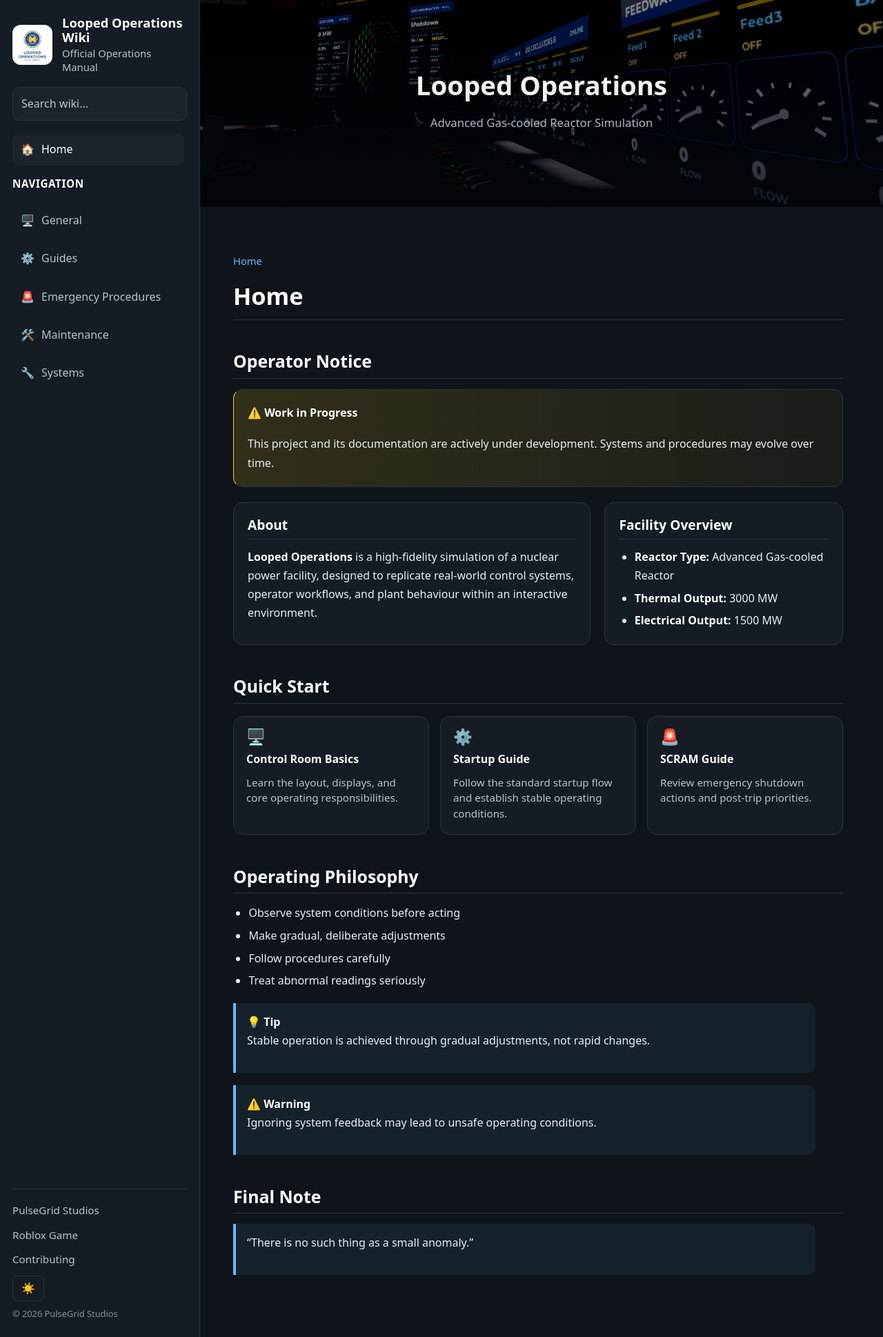
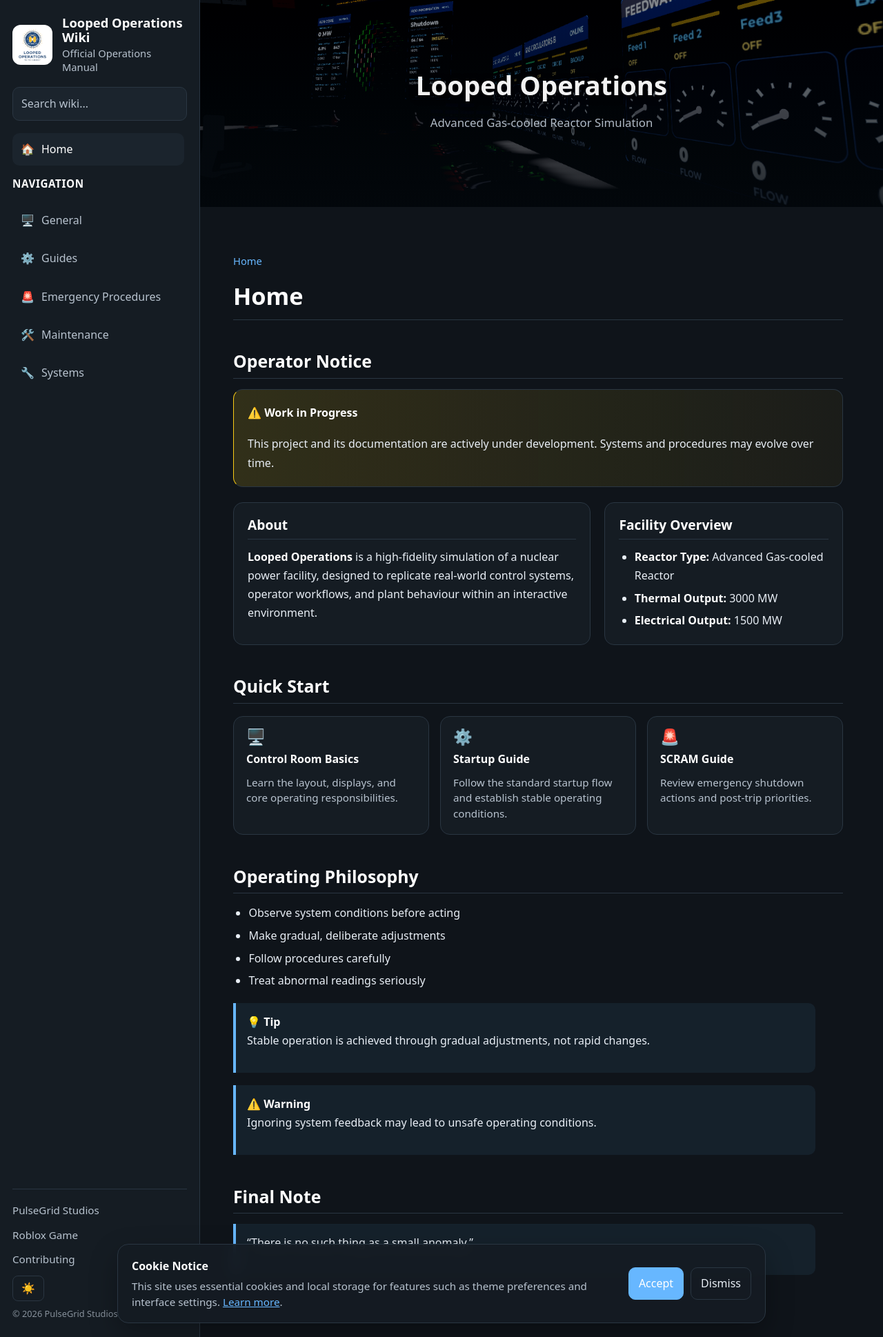
Before and after one commit to Pulsegridstudios/wiki, a Jekyll site: the page built from index.md, in a window 1280 px wide. Shown: the whole page at 69% size. Built offline with Jekyll 4.4.1, drawn with Linux system fonts in a browser that asks for light colours.

Commit message:
added cookie popup

```diff
--- a/_layouts/wiki.html
+++ b/_layouts/wiki.html
@@ -734,11 +734,64 @@ if (pageLoader) {
     }, 1000);
   }
 }
+const cookieBanner = document.getElementById("cookie-banner");
+const cookieAccept = document.getElementById("cookie-accept");
+const cookieDecline = document.getElementById("cookie-decline");
+
+if (cookieBanner) {
+  const cookieChoice = localStorage.getItem("wiki-cookie-choice");
+
+  if (!cookieChoice) {
+    setTimeout(() => {
+      cookieBanner.hidden = false;
+      requestAnimationFrame(() => {
+        cookieBanner.classList.add("is-visible");
+      });
+    }, 600);
+  }
+
+  function hideCookieBanner() {
+    cookieBanner.classList.remove("is-visible");
+    setTimeout(() => {
+      cookieBanner.hidden = true;
+    }, 250);
+  }
+
+  if (cookieAccept) {
+    cookieAccept.addEventListener("click", () => {
+      localStorage.setItem("wiki-cookie-choice", "accepted");
+      hideCookieBanner();
+    });
+  }
+
+  if (cookieDecline) {
+    cookieDecline.addEventListener("click", () => {
+      localStorage.setItem("wiki-cookie-choice", "dismissed");
+      hideCookieBanner();
+    });
+  }
+}
   }
 
   setupSearch("wiki-search", "search-results");
   setupSearch("wiki-search-mobile", "search-results-mobile");
 });
 </script>
+<div id="cookie-banner" class="cookie-banner" hidden>
+  <div class="cookie-banner-inner">
+    <div class="cookie-banner-text">
+      <strong>Cookie Notice</strong>
+      <p>
+        This site uses essential cookies and local storage for features such as theme preferences and interface settings.
+        <a href="{{ '/legal/privacy-cookies/' | relative_url }}">Learn more</a>.
+      </p>
+    </div>
+
+    <div class="cookie-banner-actions">
+      <button id="cookie-accept" class="cookie-btn cookie-btn-primary" type="button">Accept</button>
+      <button id="cookie-decline" class="cookie-btn cookie-btn-secondary" type="button">Dismiss</button>
+    </div>
+  </div>
+</div>
 </body>
 </html>
--- a/assets/css/custom.css
+++ b/assets/css/custom.css
@@ -1218,3 +1218,122 @@ html[data-theme="light"] .page-loader {
     font-size: 0.9rem;
   }
 }
+
+/* =========================
+   Cookie Banner
+   ========================= */
+
+.cookie-banner {
+  position: fixed;
+  left: 20px;
+  right: 20px;
+  bottom: 20px;
+  z-index: 10001;
+  opacity: 0;
+  transform: translateY(12px);
+  transition: opacity 0.25s ease, transform 0.25s ease;
+}
+
+.cookie-banner.is-visible {
+  opacity: 1;
+  transform: translateY(0);
+}
+
+.cookie-banner-inner {
+  max-width: 940px;
+  margin: 0 auto;
+  background: color-mix(in srgb, var(--panel) 92%, transparent);
+  border: 1px solid var(--border);
+  border-radius: 16px;
+  box-shadow: 0 16px 40px rgba(0, 0, 0, 0.28);
+  backdrop-filter: blur(10px);
+  padding: 18px 20px;
+  display: flex;
+  gap: 18px;
+  align-items: center;
+  justify-content: space-between;
+}
+
+.cookie-banner-text {
+  min-width: 0;
+}
+
+.cookie-banner-text strong {
+  display: block;
+  color: var(--heading);
+  margin-bottom: 4px;
+}
+
+.cookie-banner-text p {
+  margin: 0;
+  color: var(--text-soft);
+  font-size: 0.95rem;
+  line-height: 1.5;
+}
+
+.cookie-banner-text a {
+  color: var(--link);
+  text-decoration: underline;
+}
+
+.cookie-banner-text a:hover {
+  color: var(--link-hover);
+}
+
+.cookie-banner-actions {
+  display: flex;
+  gap: 10px;
+  flex-shrink: 0;
+}
+
+.cookie-btn {
+  border: 1px solid var(--border);
+  border-radius: 10px;
+  padding: 9px 14px;
+  font: inherit;
+  cursor: pointer;
+  transition: background 0.15s ease, border-color 0.15s ease, color 0.15s ease;
+}
+
+.cookie-btn-primary {
+  background: var(--link);
+  color: #ffffff;
+  border-color: var(--link);
+}
+
+.cookie-btn-primary:hover {
+  background: var(--link-hover);
+  border-color: var(--link-hover);
+}
+
+.cookie-btn-secondary {
+  background: transparent;
+  color: var(--text);
+}
+
+.cookie-btn-secondary:hover {
+  background: var(--panel-2);
+  border-color: var(--link);
+}
+
+@media (max-width: 900px) {
+  .cookie-banner {
+    left: 12px;
+    right: 12px;
+    bottom: 12px;
+  }
+
+  .cookie-banner-inner {
+    flex-direction: column;
+    align-items: stretch;
+    padding: 16px;
+  }
+
+  .cookie-banner-actions {
+    width: 100%;
+  }
+
+  .cookie-btn {
+    flex: 1;
+  }
+}
```
Also changed, not shown: legal/privacy-cookies.md (added, +91 -0 lines).
